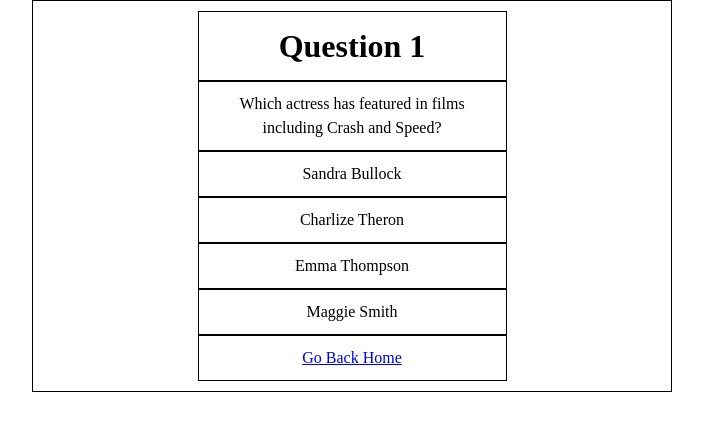
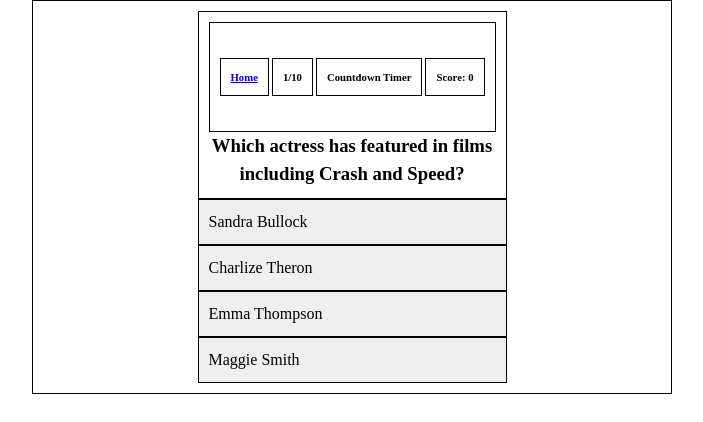
Before and after one commit to kennethd24/questionMaster, a React (Vite) app: page /StartGame in a window 1280 px wide. Shown: the top 422 px of the page, without its empty margins (288-991 px from the left). Built offline with nearby package versions, Linux system fonts and the light colour scheme.

Commit message:
Complete path to results

```diff
--- a/src/App.tsx
+++ b/src/App.tsx
@@ -4,6 +4,7 @@ import Home from './pages/Home';
 import QuickPlay from './pages/QuickPlay';
 import StartGame from './pages/StartGame';
 import NotFound from './pages/NotFound';
+import Results from './pages/Results';
 
 export function App() {
   return (
@@ -11,6 +12,7 @@ export function App() {
       <Route path="/" element={<Home />} />
       <Route path="/QuickPlay" element={<QuickPlay />} />
       <Route path="/StartGame" element={<StartGame />} />
+      <Route path="/Results/:score" element={<Results />} />
       <Route path="*" element={<NotFound />} />
     </Routes>
   );
--- a/src/index.css
+++ b/src/index.css
@@ -79,3 +79,24 @@ div {
     padding: 10px;
     text-align: center;
 }
+
+button {
+  border:1px solid black;
+  margin: auto;
+  width: 50%;
+  padding: 10px;
+  text-align: center;
+  display: flex;
+  flex-direction: column;
+}
+
+.banner {
+  display: flex;
+  flex-direction: row;
+  justify-content: space-between;
+  width: 100%;
+}
+h6 {
+  border: 1px solid black;
+  padding: 10px;
+}
--- /dev/null
+++ b/src/pages/Results.tsx
@@ -0,0 +1,24 @@
+import { Link, useParams } from 'react-router-dom';
+
+export default function Results() {
+  const { score } = useParams();
+
+  return (
+    <>
+      <div>
+        <h1>Results</h1>
+        <h3>{score} Correct Answers!</h3>
+      </div>
+      <div>
+        <div>
+          <Link to="/StartGame">Play Again</Link>
+        </div>
+        <div>Categories</div>
+        <div>Difficulty</div>
+        <div>
+          <Link to="/">Go Back Home</Link>
+        </div>
+      </div>
+    </>
+  );
+}
--- a/src/pages/StartGame.tsx
+++ b/src/pages/StartGame.tsx
@@ -1,6 +1,7 @@
-import { Link } from 'react-router-dom';
+import { Link, useNavigate } from 'react-router-dom';
 import { useState } from 'react';
 
+export default function StartGame() {
   const sampleQuestion = [
     {
       category: 'Film & TV',
@@ -138,25 +139,51 @@ const sampleQuestion = [
     },
   ];
 
-function StartGame() {
-  const [questionNumber, setQuestionNumber] = useState(0);
-  const item = sampleQuestion[questionNumber];
+  const [questionIndex, setQuestionIndex] = useState(0);
+  const [rightAnswers, setRightAnswers] = useState(0);
+  const { question, correctAnswer, incorrectAnswers } =
+    sampleQuestion[questionIndex];
+
+  const allAnswers: string[] = [correctAnswer].concat(incorrectAnswers);
+  const randomOrder: string[] = allAnswers.sort(() => 0.5 - Math.random());
+
+  const navigate = useNavigate();
+
+  function verifyAnswer(answer: string) {
+    if (correctAnswer === answer) {
+      // add delay?
+      // highlight green/fade into green?
+      // add thumbs up, gold coins, jump
+      // add tally of right answers
+      setRightAnswers(rightAnswers + 1);
+    }
+    setQuestionIndex(questionIndex + 1);
+
+    if (questionIndex === sampleQuestion.length - 1) {
+      navigate(`/Results/${rightAnswers}`);
+    }
+  }
 
   return (
     <>
       <div>
-        <h1>Question {questionNumber + 1}</h1>
+        <div className="banner">
+          <h6>
+            <Link to="/">Home</Link>
+          </h6>
+          <h6>
+            {questionIndex + 1}/{sampleQuestion.length}
+          </h6>
+          <h6>Countdown Timer</h6>
+          <h6>Score: {rightAnswers}</h6>
         </div>
-      <div>{item.question}</div>
-      <div>{item.correctAnswer}</div>
-      <div>{item.incorrectAnswers[0]}</div>
-      <div>{item.incorrectAnswers[1]}</div>
-      <div>{item.incorrectAnswers[2]}</div>
-      <div>
-        <Link to="/">Go Back Home</Link>
+        <h3>{question}</h3>
       </div>
+      {randomOrder.map((answer) => (
+        <button type="submit" key={answer} onClick={() => verifyAnswer(answer)}>
+          {answer}
+        </button>
+      ))}
     </>
   );
 }
-
-export default StartGame;
```
Lines whose indentation alone changed are shown as unchanged.
